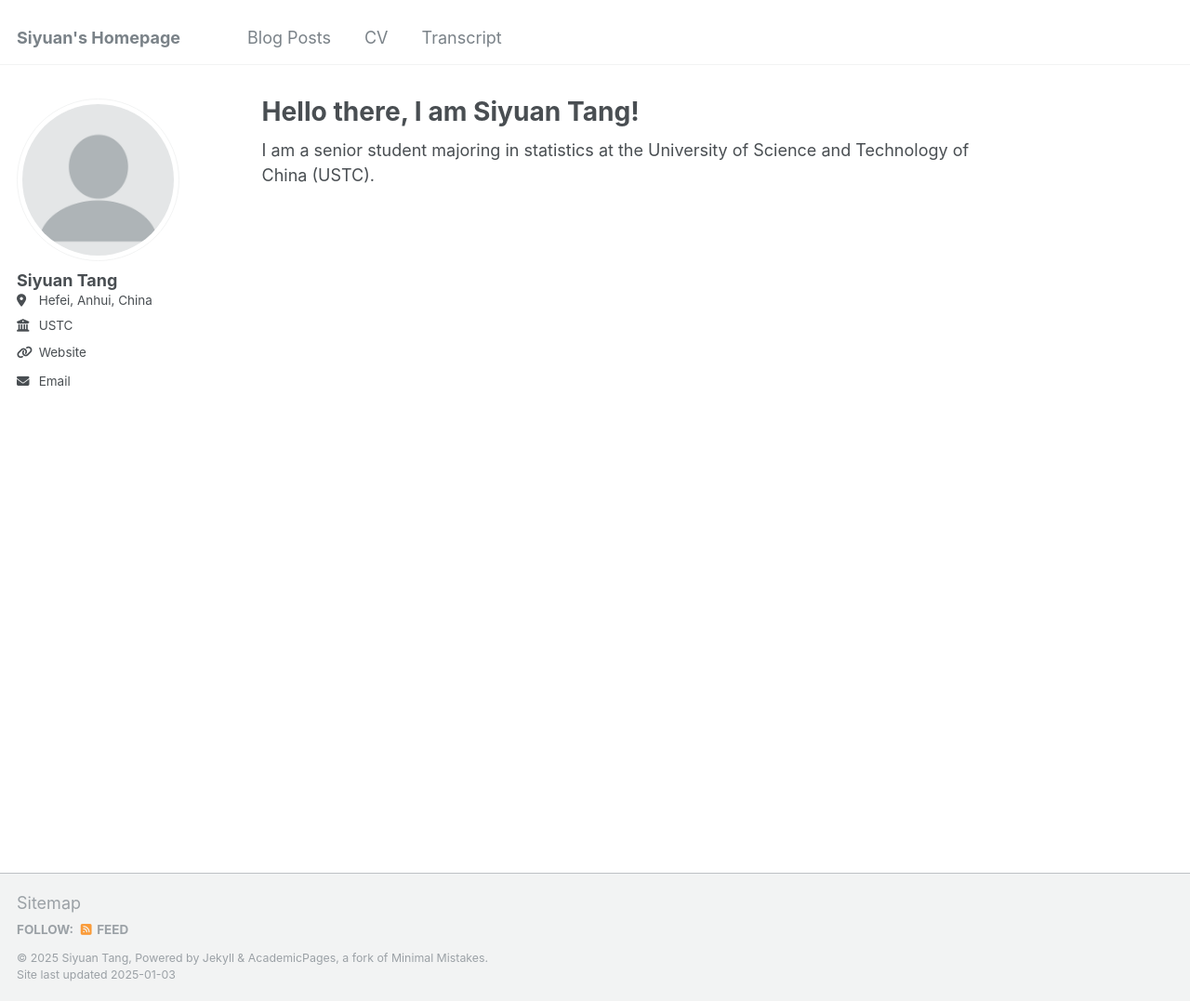
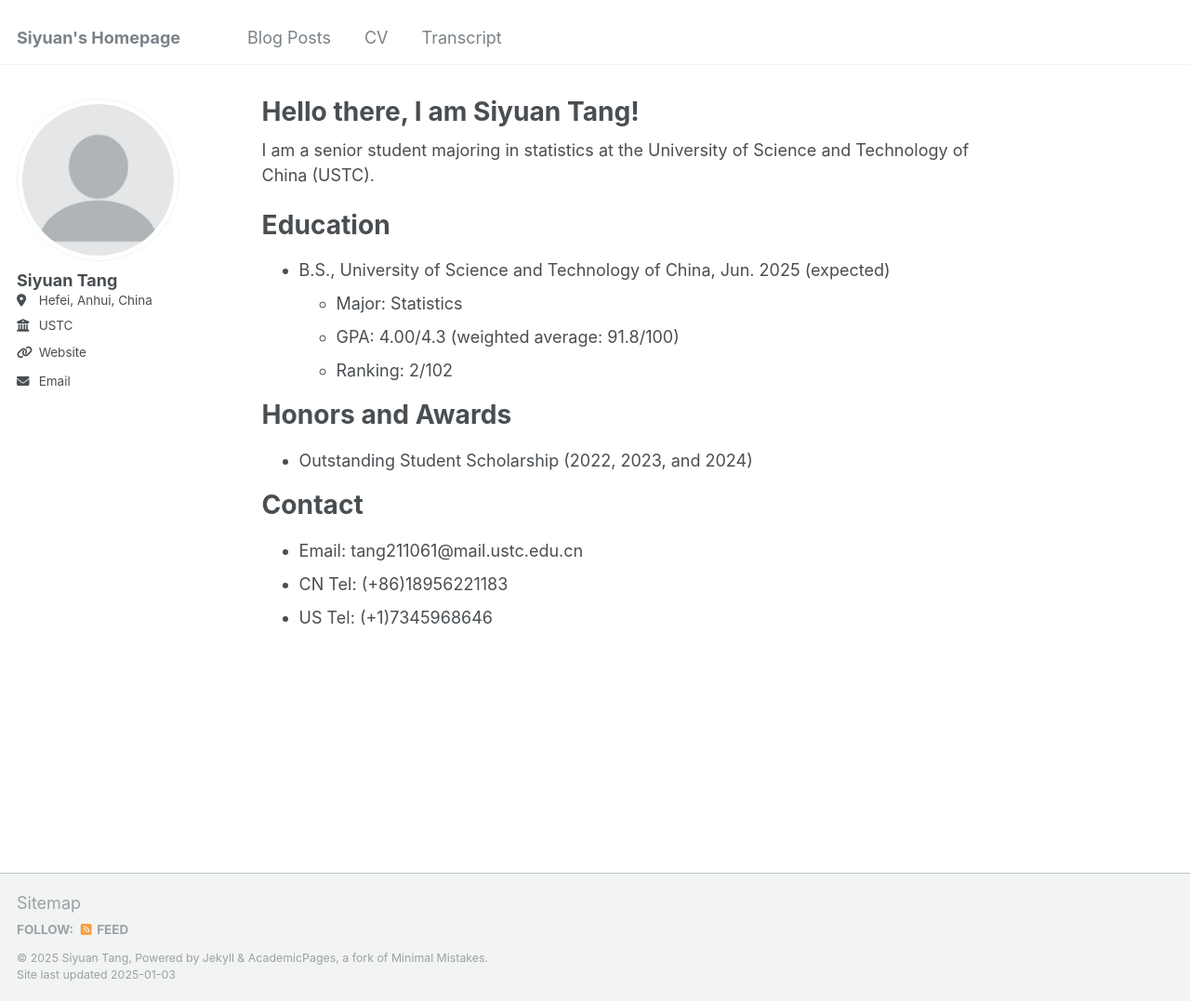
Before and after one commit to jacktangsy/jacktangsy.github.io, a Jekyll site: the page built from _pages/about.md, in a window 1280 px wide and 1077 px high. Shown: the whole window at 93% size. Built offline with Jekyll 4.4.1, drawn with Linux system fonts in a browser that asks for light colours.

Commit message:
Update about.md

```diff
--- a/_pages/about.md
+++ b/_pages/about.md
@@ -8,3 +8,20 @@ redirect_from:
 ---
 
 I am a senior student majoring in statistics at the University of Science and Technology of China (USTC).
+
+Education
+======
+* B.S., University of Science and Technology of China, Jun. 2025 (expected)
+  *  Major: Statistics
+  *  GPA: 4.00/4.3 (weighted average: 91.8/100)
+  *  Ranking: 2/102
+
+Honors and Awards
+======
+* Outstanding Student Scholarship (2022, 2023, and 2024)
+
+Contact
+======
+* Email: tang211061@mail.ustc.edu.cn
+* CN Tel: (+86)18956221183
+* US Tel: (+1)7345968646
```
